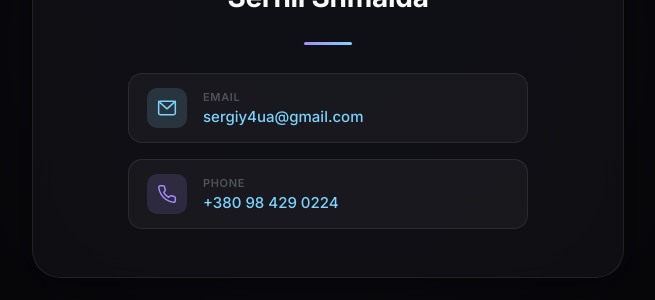
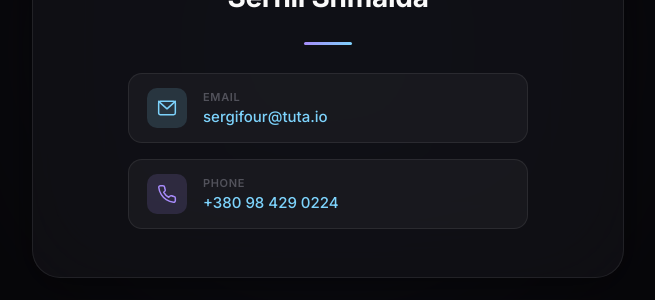
Before and after one commit to sergi4ua/sergi4ua.github.io, a Jekyll site: the page index.html, which Jekyll copies as it is, in a window 1280 px wide. Shown: the part 401-701 px from the top of the page, without its empty margins (312-967 px from the left). Built offline with Jekyll 4.4.1, drawn with Linux system fonts in a browser that asks for light colours.

Commit message:
Update email

```diff
--- a/index.html
+++ b/index.html
@@ -131,7 +131,7 @@
                     </div>
                     <div class="contact-info">
                         <div class="contact-label">Email</div>
-                        <a href="mailto:sergiy4ua@gmail.com" class="contact-value">sergiy4ua@gmail.com</a>
+                        <a href="mailto:sergifour@tuta.io" class="contact-value">sergifour@tuta.io</a>
                     </div>
                 </div>
                 <div class="contact-item">
```
